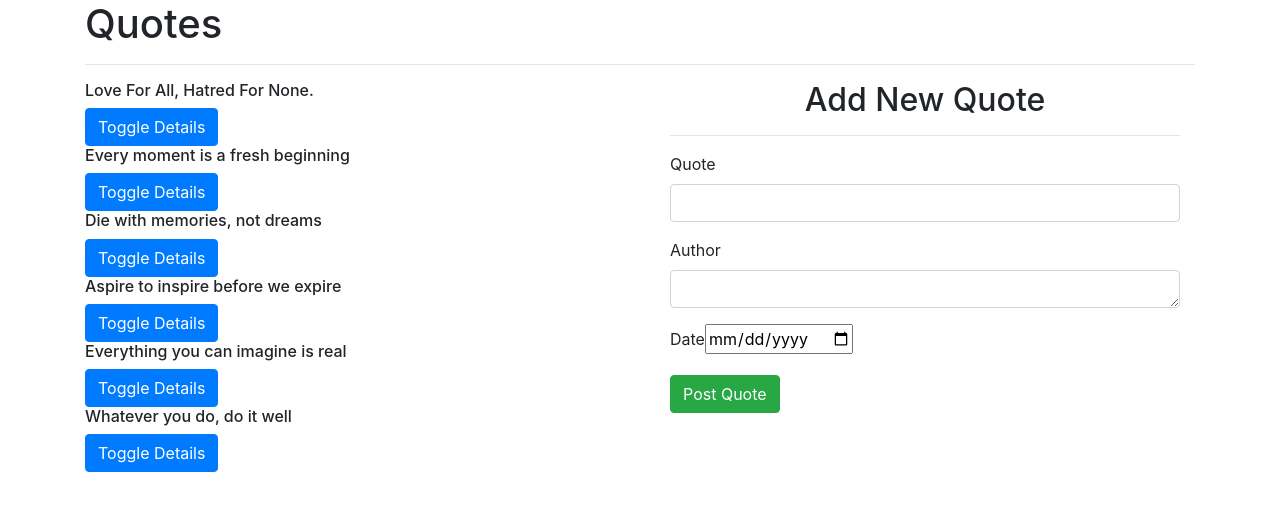
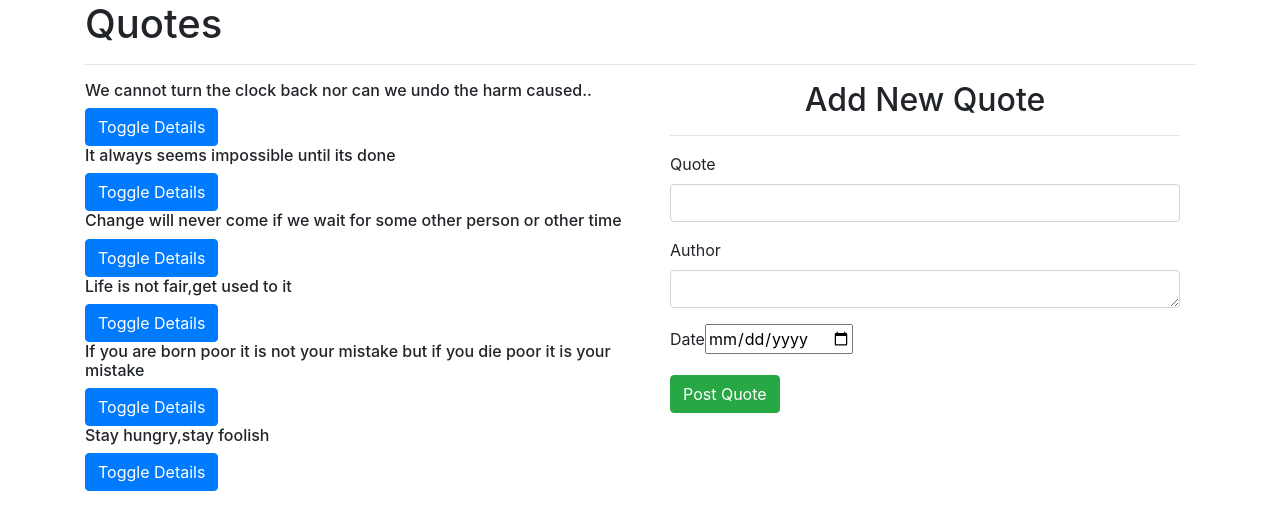
Before and after one commit to Elisephan/Quotes, an Angular app: page / in a window 1280 px wide. Shown: the top 530 px of the page. Built offline with nearby package versions, Linux system fonts and the light colour scheme.

Commit message:
create quote component

```diff
--- a/src/app/highlight.directive.ts
+++ b/src/app/highlight.directive.ts
@@ -5,6 +5,6 @@ import { Directive, ElementRef } from '@angular/core';
 })
 export class HighlightDirective {
   constructor(private elem: ElementRef) {
-    this.elem.nativeElement.style.backgroundColor = 'blue';
+    this.elem.nativeElement.style.backgroundColor = 'yellow';
   }
 }
--- a/src/app/quote-detail/quote-detail.component.html
+++ b/src/app/quote-detail/quote-detail.component.html
@@ -1,6 +1,6 @@
 <p>{{ quote.author }}</p>
 <p>This quote will be published in {{ quote.completeDate | dateCount }} days</p>
-<button (click)="upvote()" class="btn btn-outline-warning" id="like">
+<button (click)="upvote()" class="btn btn-outline-info" id="like">
   {{ quote.like }} Upvote
 </button>
 <button (click)="downvote()" class="btn btn-outline-info" id="warning">
--- a/src/app/quote/quote.component.ts
+++ b/src/app/quote/quote.component.ts
@@ -10,54 +10,53 @@ export class QuoteComponent implements OnInit {
   quotes: Quote[] = [
     new Quote(
       1,
-      'Love For All, Hatred For None.',
-      ' Amy Poehler',
+      'We cannot turn the clock back nor can we undo the harm caused..',
+      ' Paul Kagame',
       0,
       0,
       new Date(2020, 3, 140)
     ),
     new Quote(
       2,
-      'Every moment is a fresh beginning',
-      'T.S Eliot',
+      'It always seems impossible until its done',
+      'Nelson Mandela',
       0,
       0,
       new Date(2019, 6, 9)
     ),
     new Quote(
       3,
-      'Die with memories, not dreams',
-      'Unknown',
+      'Change will never come if we wait for some other person or other time',
+      'Brack Obama',
       0,
       0,
       new Date(2022, 1, 12)
     ),
     new Quote(
       4,
-      'Aspire to inspire before we expire',
-      'Unknown',
+      'Life is not fair,get used to it',
+      'Bill Gates',
       0,
       0,
       new Date(2019, 0, 18)
     ),
     new Quote(
       5,
-      'Everything you can imagine is real',
-      'Pablo Picasso',
+      'If you are born poor it is not your mistake but if you die poor it is your mistake',
+      'Bill Gates',
       0,
       0,
       new Date(2019, 2, 14)
     ),
     new Quote(
       6,
-      'Whatever you do, do it well',
-      'Walt Disney',
+      'Stay hungry,stay foolish',
+      'Steve Jobs',
       0,
       0,
       new Date(2030, 3, 14)
     ),
   ];
-
   toggleDetails(index) {
     this.quotes[index].showAuthor = !this.quotes[index].showAuthor;
   }
```
Also changed, not shown: 2 other files (tests, documents, lock files or other folders).
